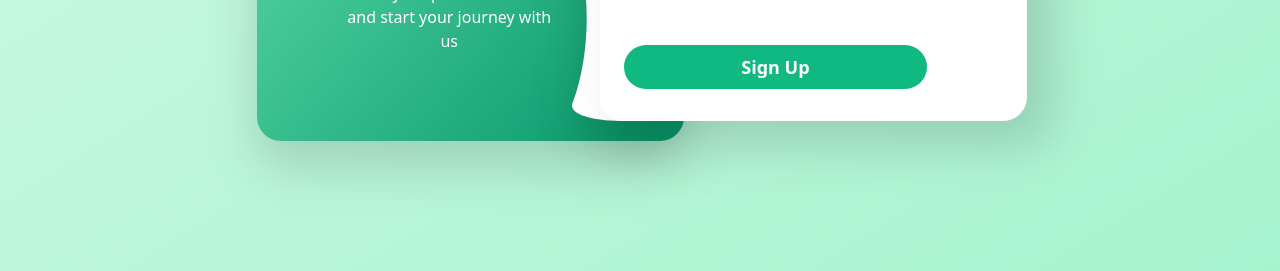
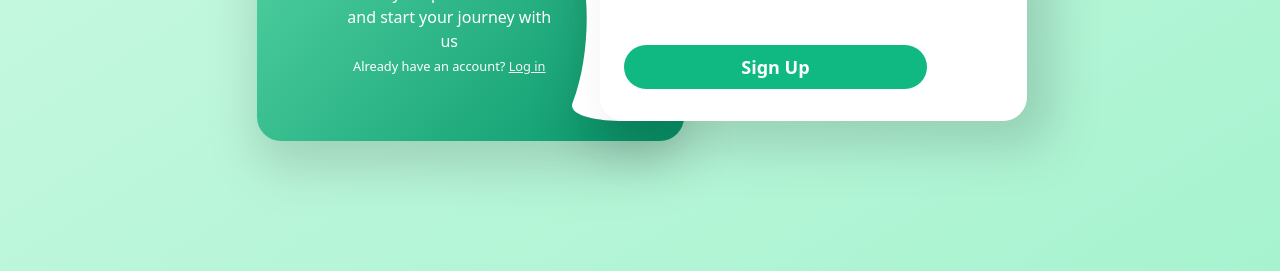
Before and after one commit to Torelli/sign-up-form, a website: page index.html in a window 1280 px wide. Shown: the part 529-800 px from the top of the page. Drawn offline with Linux system fonts and the light colour scheme.

Commit message:
Added login link

```diff
--- a/index.html
+++ b/index.html
@@ -15,6 +15,7 @@
             <i class="fa-solid fa-rocket text-8xl"></i>
             <h2 class="mt-4 font-bold text-4xl">Hello, Friend!</h2>
             <p class="mt-4">Enter your personal details and start your journey with us</p>
+            <small>Already have an account? <a class="text-gray-100 underline" href="#">Log in</a></small>
         </div>
         <img class="relative left-8 drop-shadow-2xl" src="./imgs/curve.svg" alt="">
     </div>
```
Also changed, not shown: dist/output.css.
